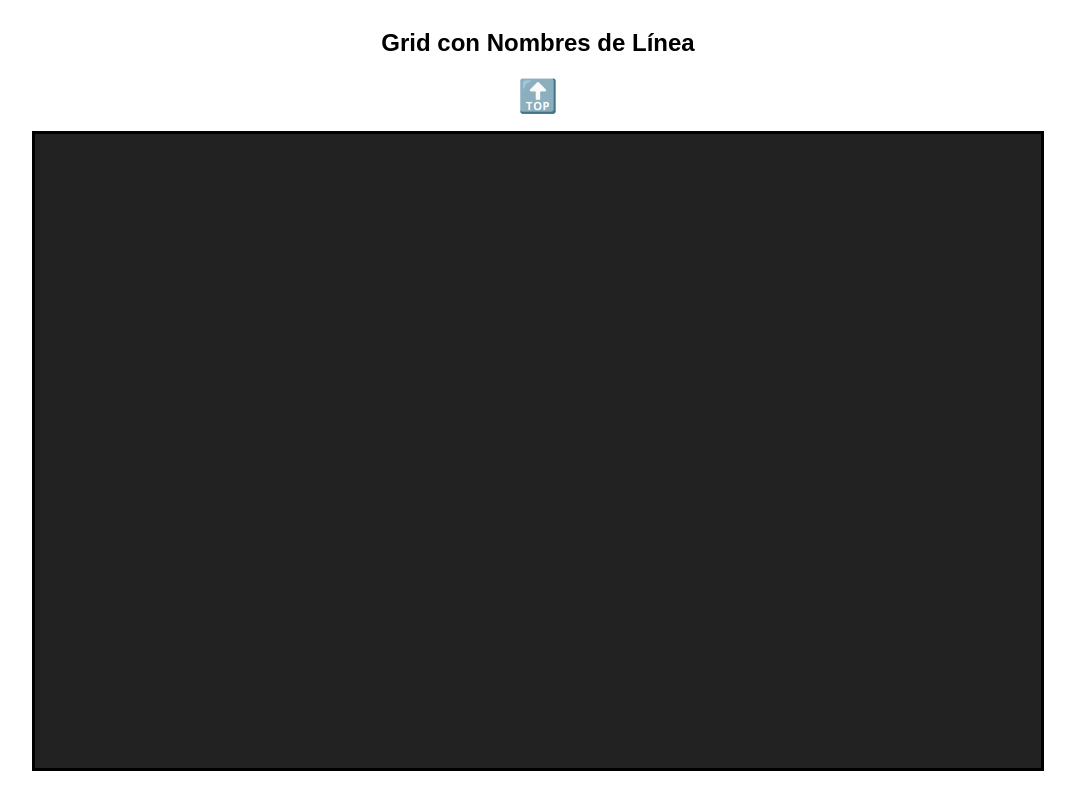
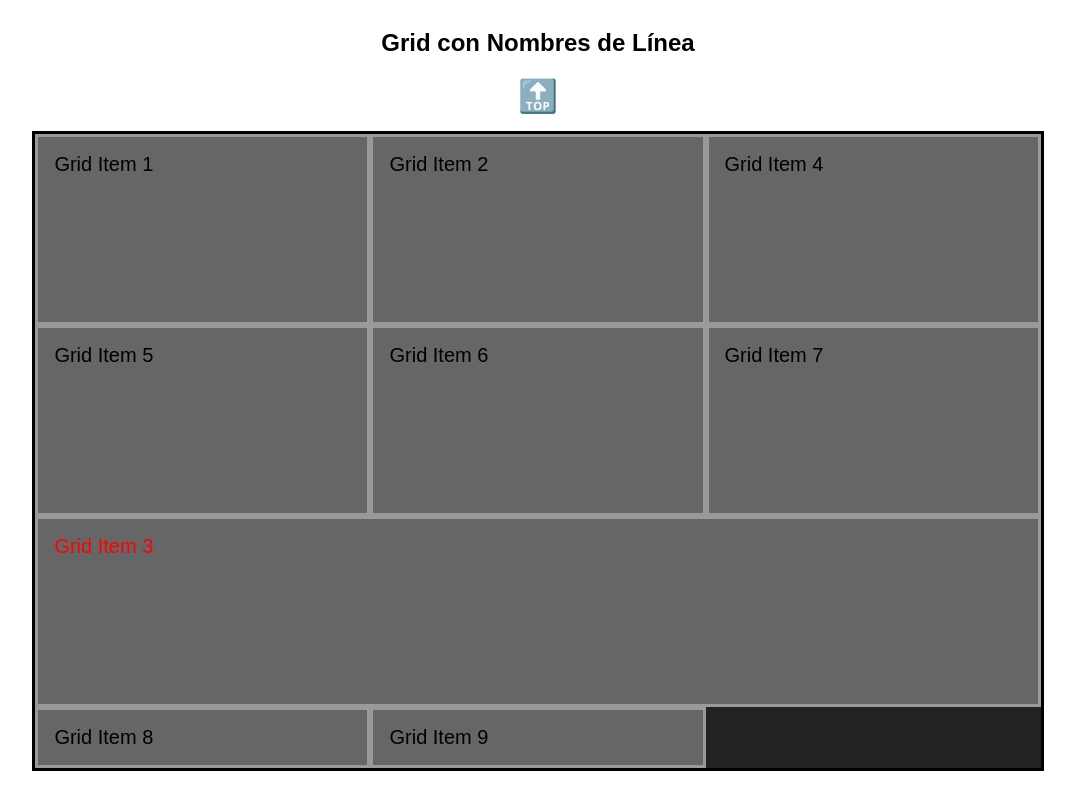
Before and after one commit to saulscs/curso-grid-css, a plain HTML site: page index.html in a window 1280 px wide. Shown: the part 3520-4329 px from the top of the page, without its empty margins (102-1177 px from the left). Drawn offline with Linux system fonts and the light colour scheme.

Commit message:
Add position name grid lines

```diff
--- a/grid.css
+++ b/grid.css
@@ -103,3 +103,18 @@
         grid-row: 1/ span 2;
         grid-column: 1/ span 3;
     }
+
+    .grid-line-names{
+        display: grid;
+        /*Grid 3x3*/
+        grid-template-columns: repeat(3,1fr);
+        grid-template-rows: repeat(3,1fr);
+        grid-template-columns: [linea-c1] 1fr [linea-c2] 1fr [linea-c3] 1fr [linea-c4];
+        grid-template-rows:[linea-r1] 1fr [linea-r2] 1fr [linea-r3] 1fr [linea-r4] ;
+    }
+
+    .grid-line-names .item:nth-child(3){
+        color: red;
+        grid-row: linea-r3 / linea-r4;
+        grid-column: linea-c1 / linea-c4;
+    }
--- a/index.html
+++ b/index.html
@@ -101,7 +101,33 @@
   <h2 id="grid-line-names">Grid con Nombres de Línea</h2>
   <a href="#top">🔝</a>
   <section class="container grid-line-names">
-
+      <article class="item">
+          <p>Grid Item 1</p>
+      </article>
+      <article class="item">
+          <p>Grid Item 2</p>
+      </article>
+      <article class="item">
+          <p>Grid Item 3</p>
+      </article>
+      <article class="item">
+          <p>Grid Item 4</p>
+      </article>
+      <article class="item">
+          <p>Grid Item 5</p>
+      </article>
+      <article class="item">
+          <p>Grid Item 6</p>
+      </article>
+      <article class="item">
+          <p>Grid Item 7</p>
+      </article>
+      <article class="item">
+          <p>Grid Item 8</p>
+      </article>
+      <article class="item">
+          <p>Grid Item 9</p>
+      </article>
   </section>
 
   <h2 id="grid-areas">Grid con Áreas</h2>
```
